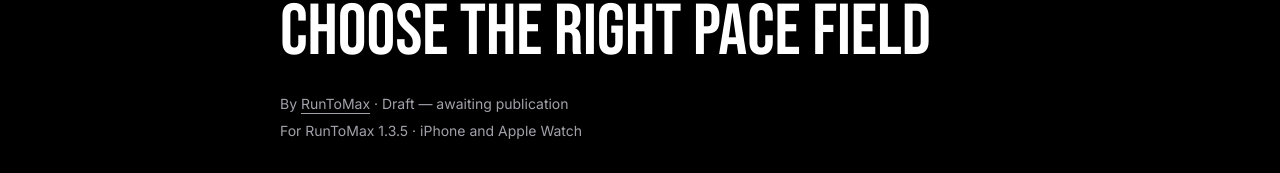
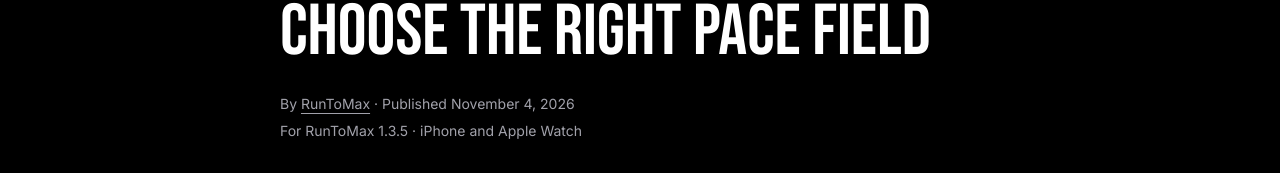
Before and after one commit to hidai25/runtomax_landing_page, a Next.js app: page /guides/apple-watch-running-pace in a window 1280 px wide. Shown: the part 299-472 px from the top of the page. Built offline with nearby package versions, Linux system fonts and the light colour scheme.

Commit message:
Publish approved Apple Watch pace field guide

```diff
--- a/app/(en)/guides/apple-watch-running-pace/page.tsx
+++ b/app/(en)/guides/apple-watch-running-pace/page.tsx
@@ -11,8 +11,7 @@ export const metadata: Metadata = pageMetadata(guide.path, {
   title: "Apple Watch pace jumping? Choose the right pace field",
   description: guide.description,
   authors: [{ name: "RunToMax", url: "https://runtomax.com/" }],
-  robots: { index: false, follow: true },
-  openGraph: { type: "article", modifiedTime: guide.updated },
+  openGraph: { type: "article", publishedTime: guide.published, modifiedTime: guide.updated },
   alternates: { canonical: guide.path },
 });
 
--- a/app/(en)/guides/page.tsx
+++ b/app/(en)/guides/page.tsx
@@ -16,8 +16,8 @@ const guides = [
     category: "Apple Watch · Pace",
     title: "Apple Watch pace jumping? Choose the right pace field",
     description: "What each pace number means and how to choose your fields in RunToMax.",
-    date: undefined,
-    dateLabel: "Draft · awaiting review",
+    date: "2026-11-04",
+    dateLabel: "November 4, 2026",
   },
   {
     href: "/guides/run-apple-watch-without-iphone/",
--- a/app/_lib/guides.ts
+++ b/app/_lib/guides.ts
@@ -5,7 +5,7 @@ export const guides = {
     path: "/guides/apple-watch-running-pace/",
     title: "Apple Watch pace jumping? Choose the right pace field",
     description: "Understand Pace, Lap Pace, Smoothed Pace and Avg Pace, then choose the running fields you want in RunToMax on Apple Watch.",
-    published: undefined, updated: "2026-11-04",
+    published: "2026-11-04", updated: "2026-11-04",
   },
   withoutPhone: {
     path: "/guides/run-apple-watch-without-iphone/",
```
Also changed, not shown: 1 other file (tests, documents, lock files or other folders).
